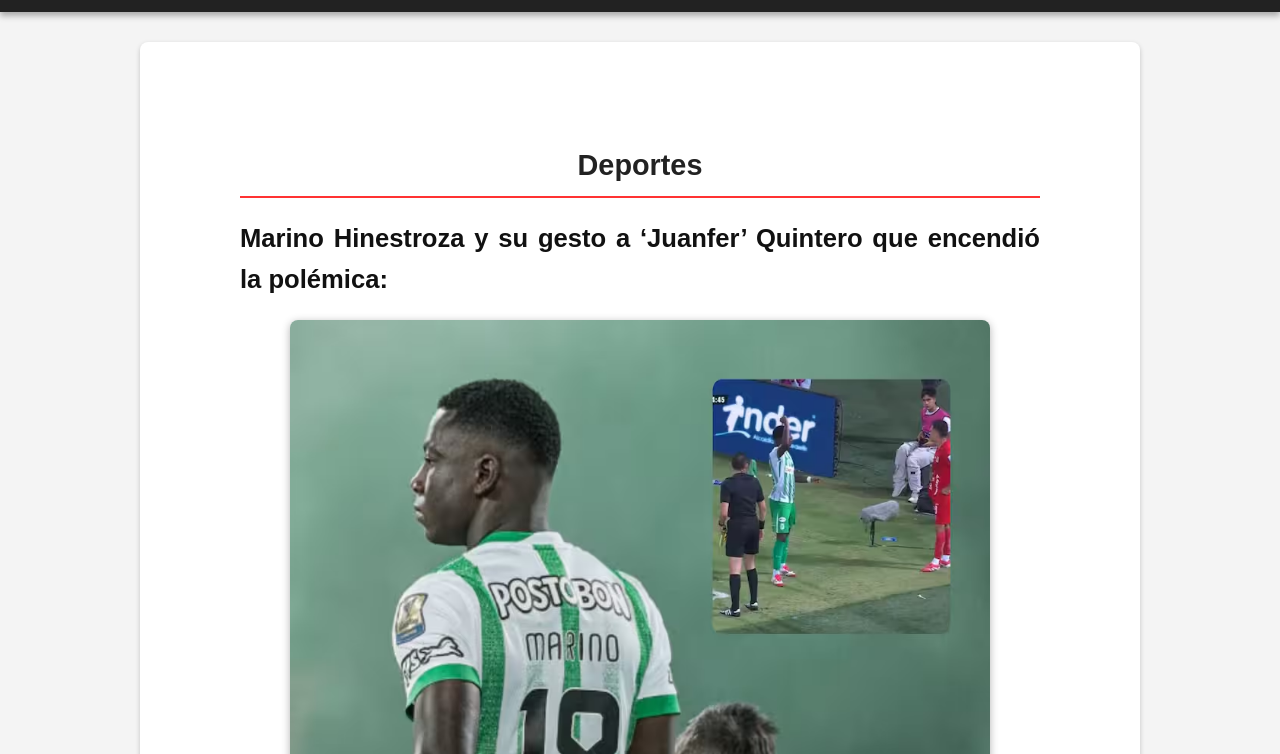
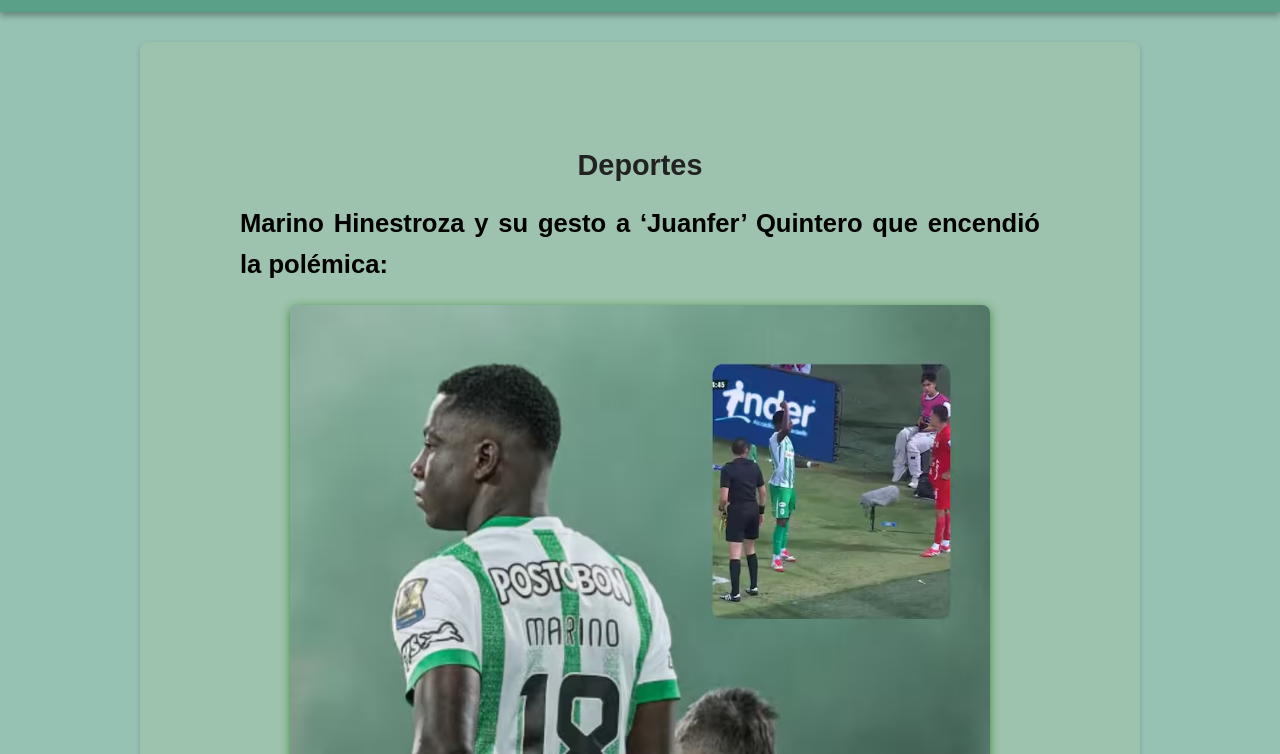
Before and after one commit to Jh0nFr3dyGu4pach4/Trabajo-Pagina-web-1, a plain HTML site: page deportes.html in a window 1280 px wide. Shown: the part 115-869 px from the top of the page. Drawn offline with Linux system fonts and the light colour scheme.

Commit message:
Update deportes.html

```diff
--- a/deportes.html
+++ b/deportes.html
@@ -4,7 +4,7 @@
     <meta charset="UTF-8">
     <meta name="viewport" content="width=device-width, initial-scale=1.0">
     <title>Noticias Nacionales</title>
-    <link rel="stylesheet" href="style.css">
+    <link rel="stylesheet" href="styledeportes.css">
 </head>
 <body>
     <header>
```
